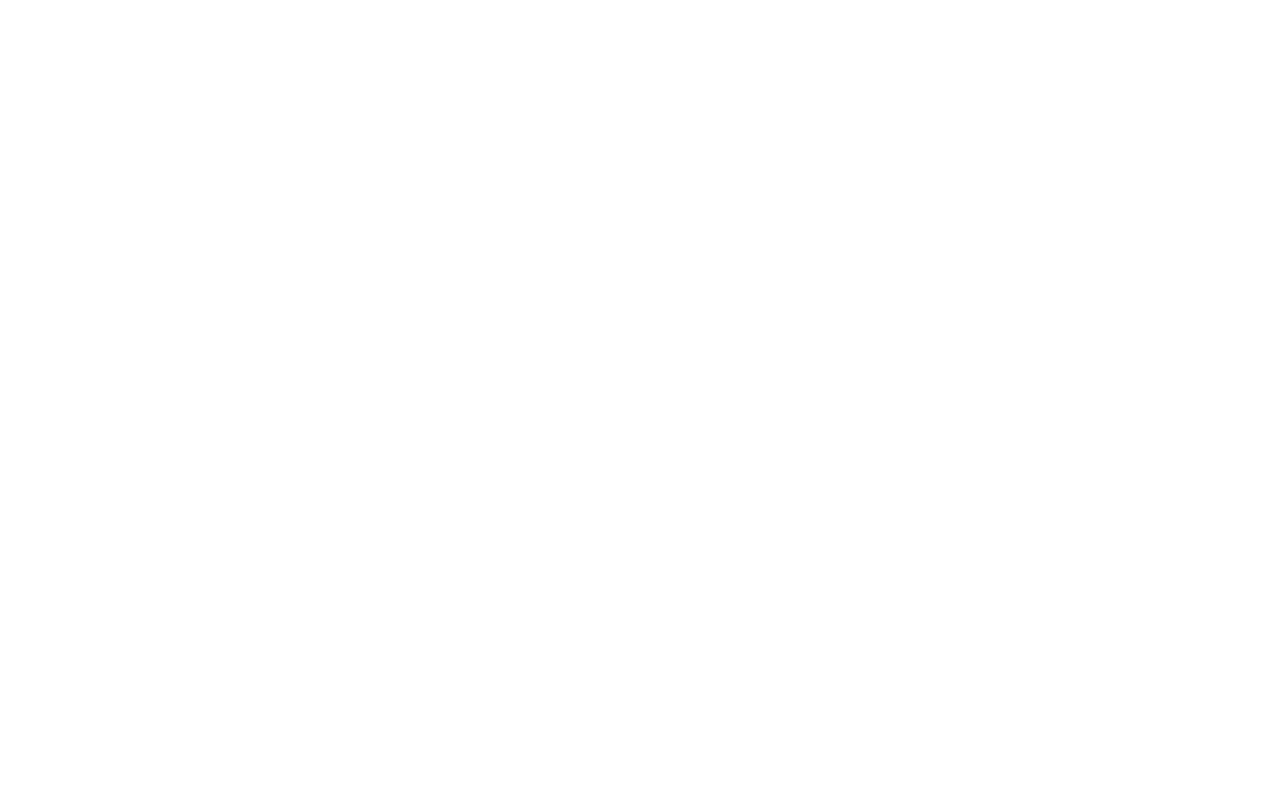
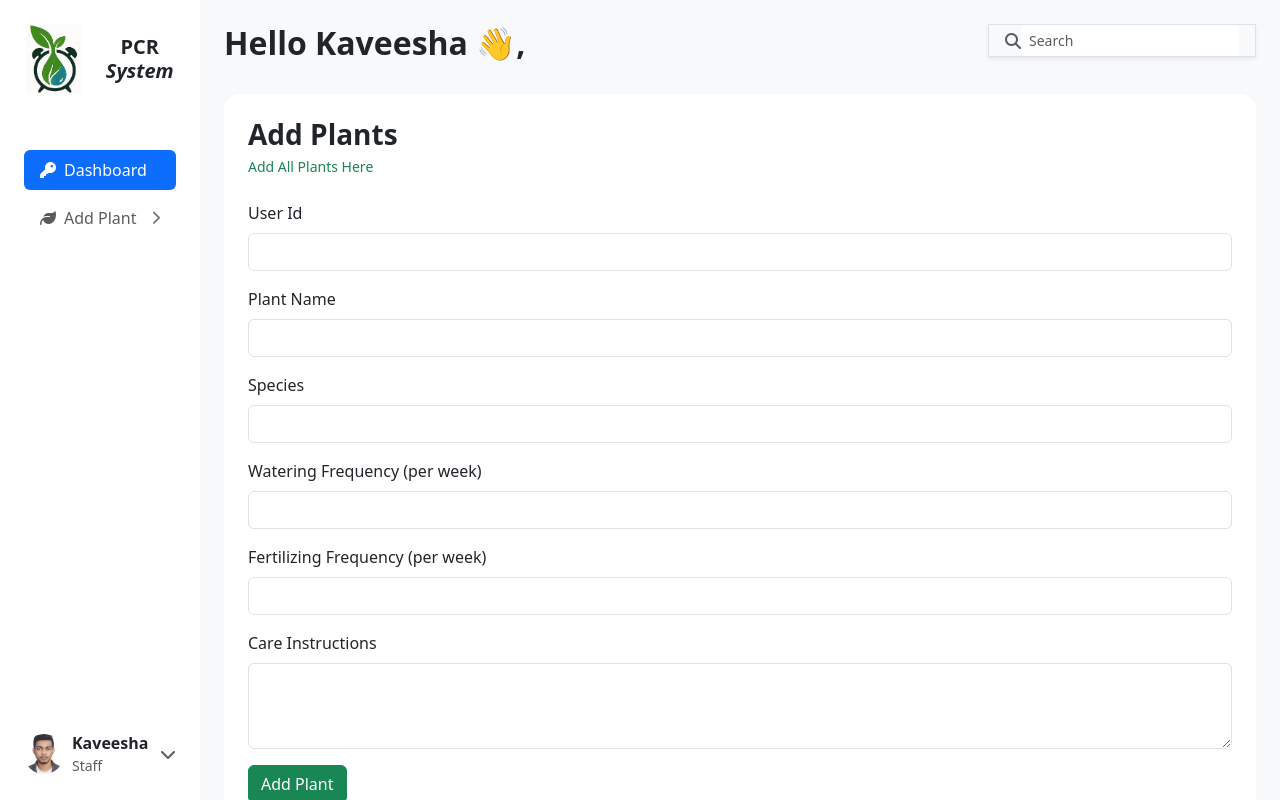
Before and after one commit to ksdkaveesha/Plant-Care-Reminder-System, an Angular app in the folder Fontend/plant-care-system/: page /dashboard/addplant in a window 1280 px wide. Before the commit this address led to /. Built offline with nearby package versions, Linux system fonts and the light colour scheme.

Commit message:
add plant created

```diff
--- a/Fontend/plant-care-system/src/app/app.routes.ts
+++ b/Fontend/plant-care-system/src/app/app.routes.ts
@@ -3,6 +3,7 @@ import { LoginComponent } from './login/login.component';
 import { RegisterComponent } from './register/register.component';
 import { DashboardComponent } from './dashboard/dashboard.component';
 import { ViewplantComponent } from './dashboard/viewplant/viewplant.component';
+import { AddplantComponent } from './dashboard/addplant/addplant.component';
 
 export const routes: Routes = [
     { path: '', redirectTo: 'login', pathMatch: 'full' },
@@ -14,7 +15,7 @@ export const routes: Routes = [
     children: [
       // { path: '', component: DashboardComponent },
       { path: 'viewplants', component: ViewplantComponent },
-    //   { path: 'addplant', component: AddPlantComponent }
+      { path: 'addplant', component: AddplantComponent }
     ]
   },
 ];
--- /dev/null
+++ b/Fontend/plant-care-system/src/app/dashboard/addplant/addplant.component.html
@@ -0,0 +1,42 @@
+<div class="page-wrapper">
+
+  <!-- all plants -->
+  <div class="content-box bg-white rounded-4 p-4">
+
+    <div class="d-flex justify-content-between flex-wrap align-items-center mb-4 gap-2">
+      <div>
+        <h3 class="fw-bold mb-1">Add Plants</h3>
+        <p class="text-success small mb-0">Add All Plants Here</p>
+      </div>
+    </div>
+
+    <div class="content-box bg-white rounded-4">
+        <form>
+            <div class="mb-3">
+                <label for="userId" class="form-label">User Id</label>
+                <input type="text" id="userId" formControlName="userId" class="form-control" required>
+            </div>
+            <div class="mb-3">
+                <label for="name" class="form-label">Plant Name</label>
+                <input type="text" id="name" formControlName="name" class="form-control" required>
+            </div>
+            <div class="mb-3">
+                <label for="species" class="form-label">Species</label>
+                <input type="text" id="species" formControlName="species" class="form-control" required>
+            </div>
+            <div class="mb-3">
+                <label for="wateringFreq" class="form-label">Watering Frequency (per week)</label>
+                <input type="number" id="wateringFreq" formControlName="wateringFreq" class="form-control" required>
+            </div>
+            <div class="mb-3">
+                <label for="fertilizingFreq" class="form-label">Fertilizing Frequency (per week)</label>
+                <input type="number" id="fertilizingFreq" formControlName="fertilizingFreq" class="form-control" required>
+            </div>
+            <div class="mb-3">
+                <label for="careInstructions" class="form-label">Care Instructions</label>
+                <textarea id="careInstructions" formControlName="careInstructions" class="form-control" rows="3" required></textarea>
+            </div>
+            <button type="submit" class="btn btn-success">Add Plant</button>
+        </form>
+    </div>
+</div>
--- a/Fontend/plant-care-system/src/app/dashboard/dashboard.component.html
+++ b/Fontend/plant-care-system/src/app/dashboard/dashboard.component.html
@@ -9,10 +9,9 @@
   <div class="d-flex justify-content-between align-items-start mb-4">
     <h2 class="fw-bold">Hello Kaveesha <span class="wave">👋</span>,</h2>
 
-    <div class="search-box">
+    <div class="search-box d-flex align-items-center border-b-2 border shadow-sm px-3">
       <i class="fas fa-search text-muted"></i>
-      <input type="text" class="form-control form-control-sm border-0 shadow-none"
-             placeholder="Search" />
+      <input type="text" class="form-control form-control-sm border-0 shadow-none" placeholder="Search" />
     </div>
   </div>
         <router-outlet></router-outlet>
--- a/Fontend/plant-care-system/src/app/dashboard/sidebar/sidebar.component.html
+++ b/Fontend/plant-care-system/src/app/dashboard/sidebar/sidebar.component.html
@@ -2,10 +2,12 @@
 
       <!-- Logo and Title -->
       <div>
-        <div class="text-center mb-5">
-          <img src="assets/Logo.png" alt="Logo" class="img-fluid mb-2" style="height: 60px;" />
-          <h5 class="fw-bold m-0">PCR</h5>
-          <h5 class="fw-bold fst-italic">System</h5>
+        <div class="text-center mb-5 d-flex align-items-center justify-content-center gap-4">
+          <img src="assets/Logoonly.png" alt="Logo" class="img-fluid mb-2" style="height: 70px;" />
+          <div>
+            <h5 class="fw-bold m-0">PCR</h5>
+            <h5 class="fw-bold fst-italic">System</h5>
+          </div>
         </div>
 
         <!-- Navigation Links -->
@@ -17,7 +19,7 @@
             [routerLinkActiveOptions]="{ exact: true }"
             class="nav-link d-flex align-items-center text-white bg-primary rounded px-3 py-2 mb-2"
           >
-            <i class="fas fa-magnifying-glass me-2"></i>
+            <i class="fas fa-key me-2"></i>
             Dashboard
           </a>
 
@@ -27,7 +29,7 @@
             class="nav-link d-flex justify-content-between align-items-center text-muted rounded px-3 py-2"
           >
             <span class="d-flex align-items-center">
-              <i class="far fa-square me-2"></i>
+              <i class="fas fa-leaf me-2"></i>
               Add Plant
             </span>
             <i class="fas fa-chevron-right small text-secondary"></i>
@@ -37,7 +39,7 @@
 
       <!-- Profile Section -->
       <div class="d-flex align-items-center mt-4">
-        <img src="assets/Logo.png" alt="User" class="rounded-circle me-2" style="height: 40px; width: 40px; object-fit: cover;" />
+        <img src="assets/kaveesha.jpg" alt="User" class="rounded-circle me-2" style="height: 40px; width: 40px; object-fit: cover;" />
         <div class="me-auto">
           <div class="fw-semibold text-dark">Kaveesha</div>
           <div class="text-muted small">Staff</div>
--- a/Fontend/plant-care-system/src/app/dashboard/viewplant/viewplant.component.html
+++ b/Fontend/plant-care-system/src/app/dashboard/viewplant/viewplant.component.html
@@ -41,9 +41,11 @@
         </div>
 
         <select class="form-select form-select-sm w-auto">
-          <option selected>Short by : All</option>
-          <option>Water Freq</option>
-          <option>Last Watered</option>
+            <option selected value="10">Short by : 10</option>
+            <option value="25">25</option>
+            <option value="50">50</option>
+            <option value="100">100</option>
+            <option value="all">All</option>
         </select>
       </div>
     </div>
--- a/Fontend/plant-care-system/src/app/login/login.component.html
+++ b/Fontend/plant-care-system/src/app/login/login.component.html
@@ -21,7 +21,7 @@
             placeholder="Enter Password"
           />
         </div>
-        <button class="btn btn-primary w-100">Login</button>
+        <button class="btn btn-primary w-100" href="/dashboard/viewplant">Login</button>
         <div class="text-center mt-3">
           <small>If you didn’t have a Account?
             <a href="/register" class="text-decoration-none">Create Account</a></small>
--- a/Fontend/plant-care-system/src/index.html
+++ b/Fontend/plant-care-system/src/index.html
@@ -5,6 +5,7 @@
   <title>PlantCareSystem</title>
   <base href="/">
   <meta name="viewport" content="width=device-width, initial-scale=1">
+  <link rel="stylesheet" href="https://cdnjs.cloudflare.com/ajax/libs/font-awesome/6.4.2/css/all.min.css" />
   <link rel="icon" type="image/png" href="Logo.png">
 </head>
 <body>
```
Also changed, not shown: Fontend/plant-care-system/src/app/dashboard/addplant/addplant.component.ts (added, +11 -0 lines), Fontend/plant-care-system/src/app/dashboard/addplant/addplant.component.css (added), Fontend/plant-care-system/src/assets/Logoonly.png (added), Fontend/plant-care-system/src/assets/kaveesha.jpg (added).
